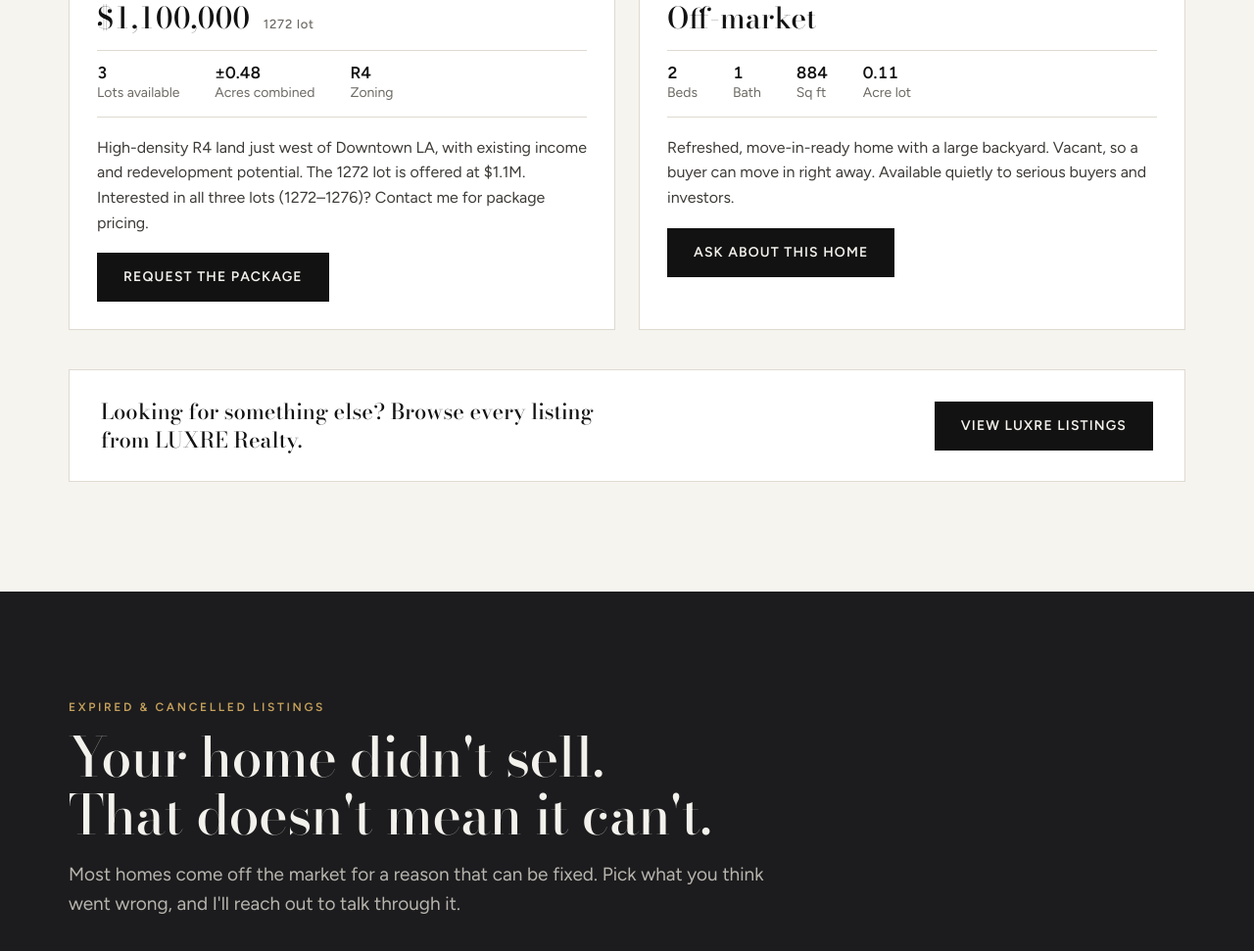
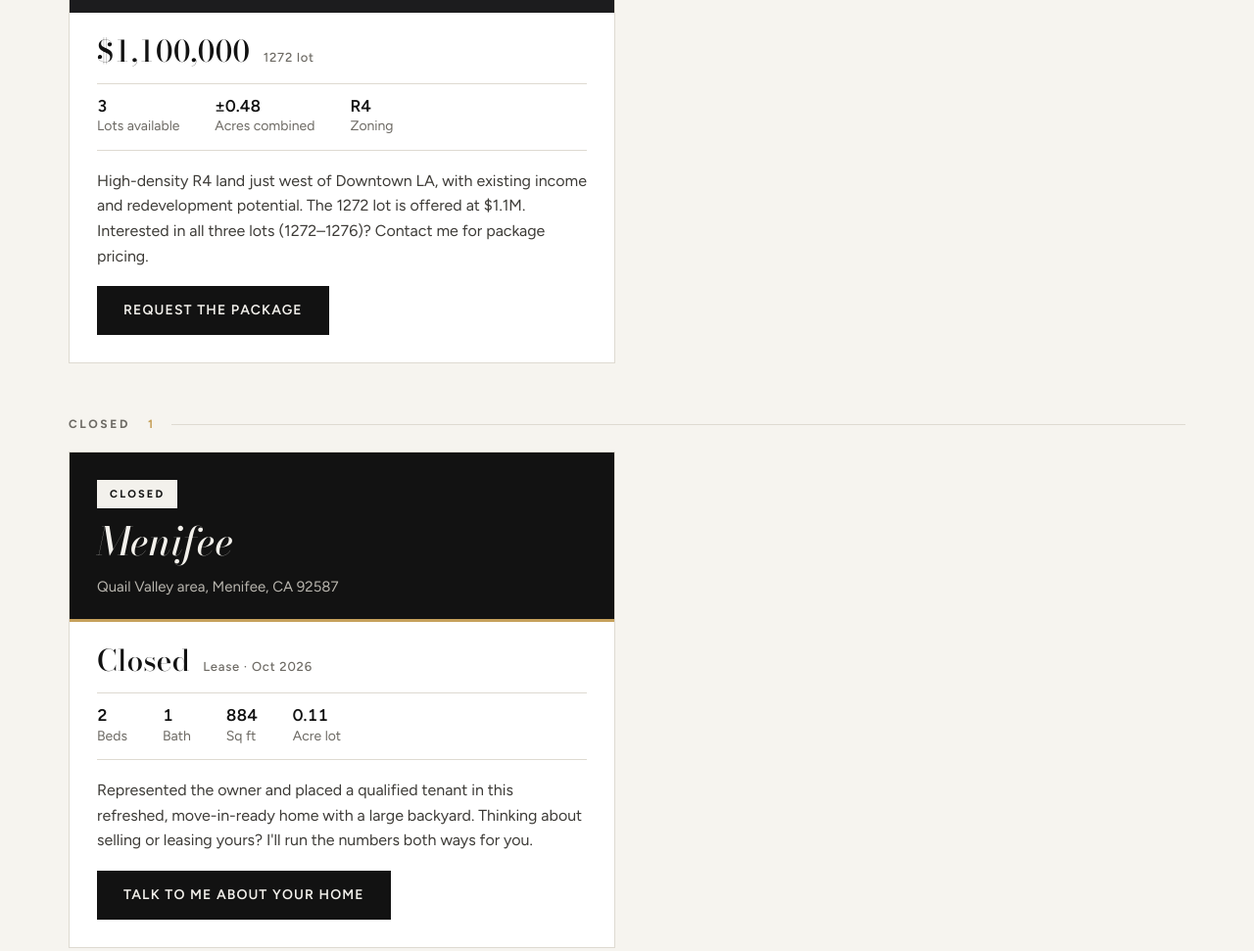
Before and after one commit to roysoldquick/roysoldquick-site, a plain HTML site: page index.html in a window 1280 px wide. Shown: the part 2033-3004 px from the top of the page at 98% size. Drawn offline with nearby package versions, Linux system fonts and the light colour scheme.

Commit message:
Split listings into Active and Closed; mark Menifee closed
Co-Authored-By: Claude Opus 5.5 <noreply@anthropic.com>
Claude-Session: https://claude.ai/code/session_01GKqryDuRmEkMF21HLQbZyo

```diff
--- a/index.html
+++ b/index.html
@@ -117,6 +117,13 @@ header{position:sticky;top:env(safe-area-inset-top,0px);z-index:20;background:rg
 .card-body p{color:#3d3b37;font-size:16px}
 .card-body .btn{justify-self:start}
 .mls{font-size:12px;color:var(--stone);letter-spacing:.06em}
+.group-head{display:flex;align-items:center;gap:18px;margin:0 0 22px;font:700 12px/1 var(--body);letter-spacing:.22em;text-transform:uppercase;color:var(--stone)}
+.group-head::after{content:"";flex:1;height:1px;background:var(--line-l)}
+.group-head .count{color:var(--gold);letter-spacing:.06em}
+.group-closed{margin-top:56px}
+.status.closed{background:#f3f1ec;border-color:#f3f1ec;color:var(--ink)}
+.card.closed .card-top{background:var(--ink)}
+.card.closed .card-top::after{content:"";position:absolute;left:0;right:0;bottom:0;height:3px;background:var(--gold)}
 .more{display:flex;flex-wrap:wrap;align-items:center;justify-content:space-between;gap:20px;margin-top:40px;padding:28px 32px;border:1px solid var(--line-l);background:var(--paper)}
 .more p{font:500 22px/1.3 var(--display);max-width:40ch}
 
@@ -320,10 +327,11 @@ footer strong{color:#f3f1ec;font-weight:600}
 <section class="band" id="listings">
   <div class="wrap">
     <div class="head">
-      <span class="eyebrow">Current listings</span>
-      <h2>Homes and opportunities I'm representing now</h2>
+      <span class="eyebrow">Listings</span>
+      <h2>Active listings and recent closings</h2>
       <p class="lede">From a 55+ retreat in San Jacinto to a development site near Downtown LA. Ask me about any of them and I'll get back to you the same day.</p>
     </div>
+    <h3 class="group-head">Active <span class="count">3</span></h3>
     <div class="listings">
       <article class="card">
         <div class="card-top">
@@ -368,20 +376,24 @@ footer strong{color:#f3f1ec;font-weight:600}
           <button class="btn btn-dark" data-ask="1272–1276 W Court St, Los Angeles">Request the package</button>
         </div>
       </article>
-
-      <article class="card">
+    </div>
+    <div class="group-closed">
+      <h3 class="group-head">Closed <span class="count">1</span></h3>
+      <div class="listings">
+        <article class="card closed">
           <div class="card-top">
-          <span class="status">Off-market</span>
+            <span class="status closed">Closed</span>
             <span class="city">Menifee</span>
             <span class="addr">Quail Valley area, Menifee, CA 92587</span>
           </div>
           <div class="card-body">
-          <div class="price">Off-market</div>
+            <div class="price">Closed <small>Lease · Oct 2026</small></div>
             <div class="facts"><div><b>2</b>Beds</div><div><b>1</b>Bath</div><div><b>884</b>Sq ft</div><div><b>0.11</b>Acre lot</div></div>
-          <p>Refreshed, move-in-ready home with a large backyard. Vacant, so a buyer can move in right away. Available quietly to serious buyers and investors.</p>
-          <button class="btn btn-dark" data-ask="Off-market home, Menifee">Ask about this home</button>
+            <p>Represented the owner and placed a qualified tenant in this refreshed, move-in-ready home with a large backyard. Thinking about selling or leasing yours? I'll run the numbers both ways for you.</p>
+            <button class="btn btn-dark" data-ask="Selling or leasing my home" data-type="Sell" data-msg="I'd like to talk about selling or leasing my home.">Talk to me about your home</button>
           </div>
         </article>
+      </div>
     </div>
     <div class="more">
       <p>Looking for something else? Browse every listing from LUXRE Realty.</p>
@@ -598,8 +610,8 @@ reasonBtns.forEach(b => b.addEventListener("click", () => {
 }));
 
 document.querySelectorAll("[data-ask]").forEach(b => b.addEventListener("click", () => {
-  document.getElementById("c-type").value = "Buy";
-  document.getElementById("c-msg").value = "I'd like more information about " + b.dataset.ask + ".";
+  document.getElementById("c-type").value = b.dataset.type || "Buy";
+  document.getElementById("c-msg").value = b.dataset.msg || ("I'd like more information about " + b.dataset.ask + ".");
   document.getElementById("contact").scrollIntoView({behavior:"smooth"});
   setTimeout(() => document.getElementById("c-name").focus({preventScroll:true}), 400);
 }));
```
Lines whose indentation alone changed are shown as unchanged.
